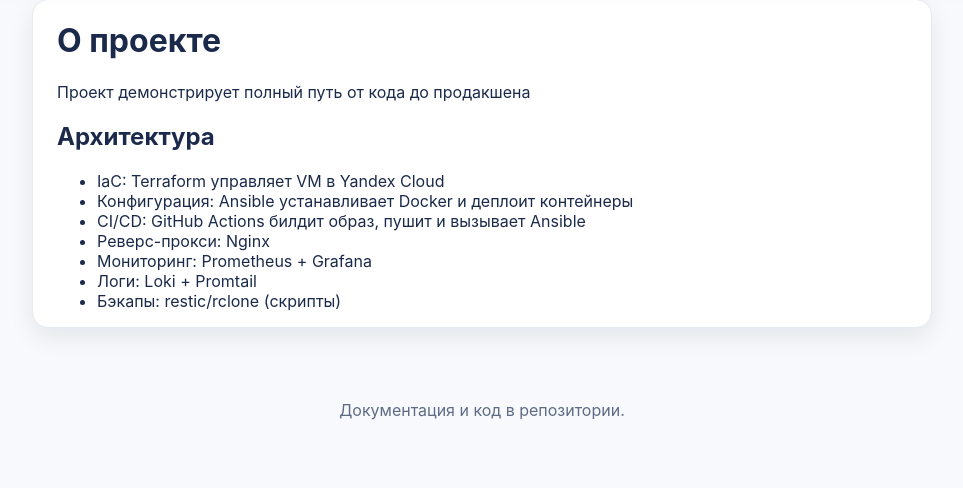
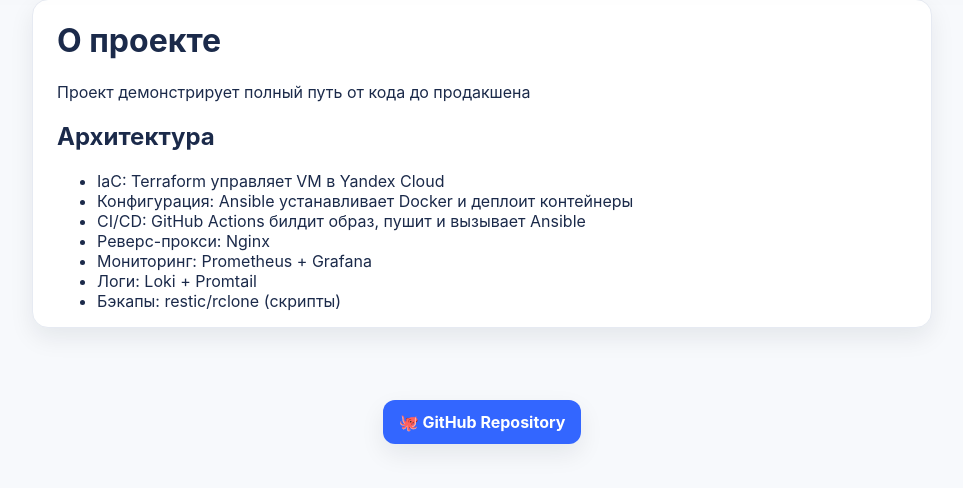
Before and after one commit to p-aliaksey/portfolio-site, a Flask app: page /about in a window 1280 px wide. Shown: the part 93-581 px from the top of the page, without its empty margins (158-1121 px from the left). Run offline with Flask 3, Linux system fonts and the light colour scheme.

Commit message:
add_my_v1.042_GitHub_link

```diff
--- a/app/templates/about.html
+++ b/app/templates/about.html
@@ -37,7 +37,11 @@
     </ul>
   </main>
   <footer>
-    <p>Документация и код в репозитории.</p>
+    <p>
+      <a href="https://github.com/p-aliaksey/portfolio-site" target="_blank" rel="noopener" class="button">
+        🐙 GitHub Repository
+      </a>
+    </p>
   </footer>
 </body>
 </html>
```
